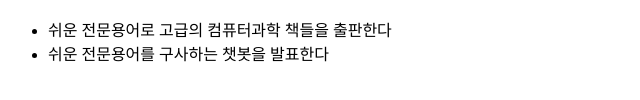
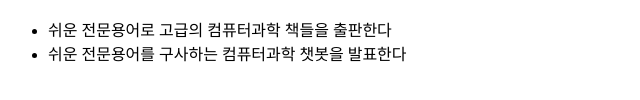
Before and after one commit to kwangkeun/kwangkeun.github.io, a plain HTML site: page index.html in a window 1280 px wide. Shown: the part 236-336 px from the top of the page, without its empty margins (0-640 px from the left). Drawn offline with Linux system fonts and the light colour scheme.

Commit message:
new index.html

```diff
--- a/index.html
+++ b/index.html
@@ -13,7 +13,7 @@
 <h2>할일</h2>
 <ul>
   <li> 쉬운 전문용어로 고급의 컴퓨터과학 책들을 출판한다
-  <li> 쉬운 전문용어를 구사하는 챗봇을 발표한다
+  <li> 쉬운 전문용어를 구사하는 컴퓨터과학 챗봇을 발표한다
 </ul>
 
 </html>
```
